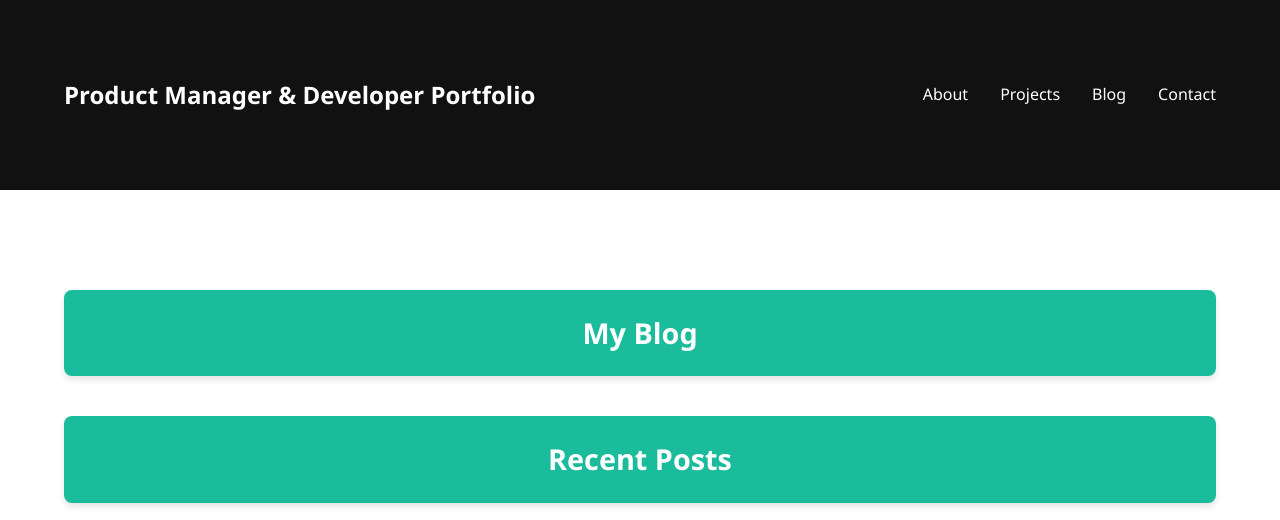
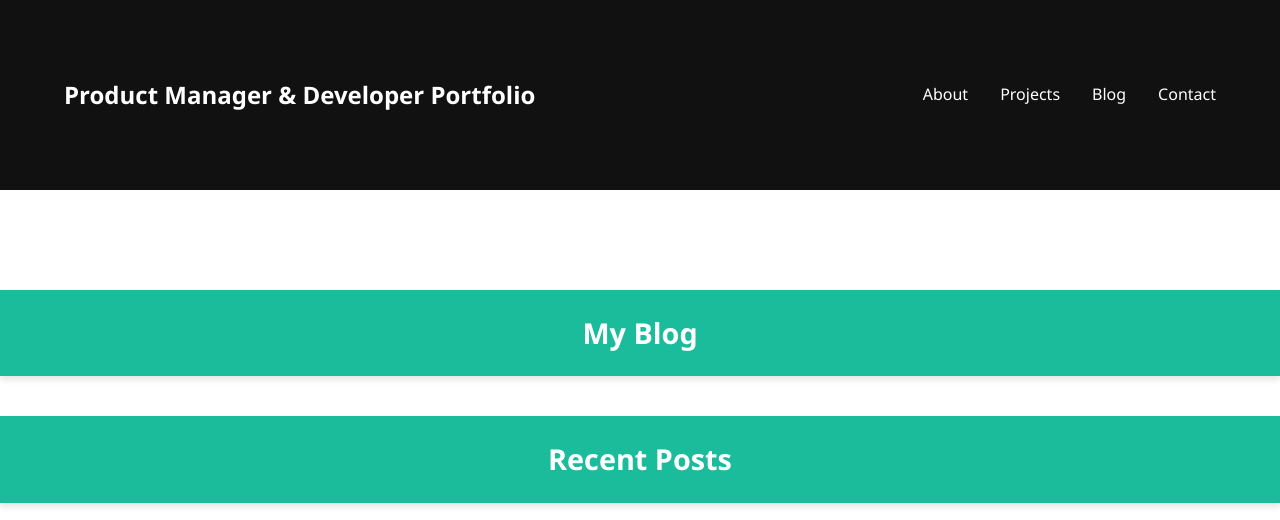
Before and after one commit to nlowrie/developer_portfolio, a plain HTML site: page blog.html in a window 1280 px wide. Shown: the top 520 px of the page. Drawn offline with Linux system fonts and the light colour scheme.

Commit message:
Make company separators full-width across entire page
- Use 100vw width with negative margins to break out of container
- Remove border-radius for edge-to-edge full-width bars
- Company name centered with green bar spanning entire viewport
- Project cards remain in grid layout below each company header

```diff
--- a/Resources/CSS/styles.css
+++ b/Resources/CSS/styles.css
@@ -205,13 +205,18 @@ ul {
 .section-separator {
   background-color: #1abc9c; /* Matches the green color of buttons and links */
   color: white; /* Ensures text is readable on the green background */
-  border-radius: 8px; /* Adds rounded corners */
+  border-radius: 0; /* Remove rounded corners for full-width bar */
   padding: 20px; /* Adds internal spacing */
   margin: 40px 0 20px 0; /* Adds spacing above and less below the separator */
   text-align: center; /* Centers the text */
   box-shadow: 0 4px 6px rgba(0, 0, 0, 0.1); /* Adds a subtle shadow */
   display: block; /* Ensures block display */
-  width: 100%; /* Full width */
+  width: 100vw; /* Full viewport width */
+  position: relative;
+  left: 50%;
+  right: 50%;
+  margin-left: -50vw;
+  margin-right: -50vw;
 }
 
 .section-separator h2 {
```
